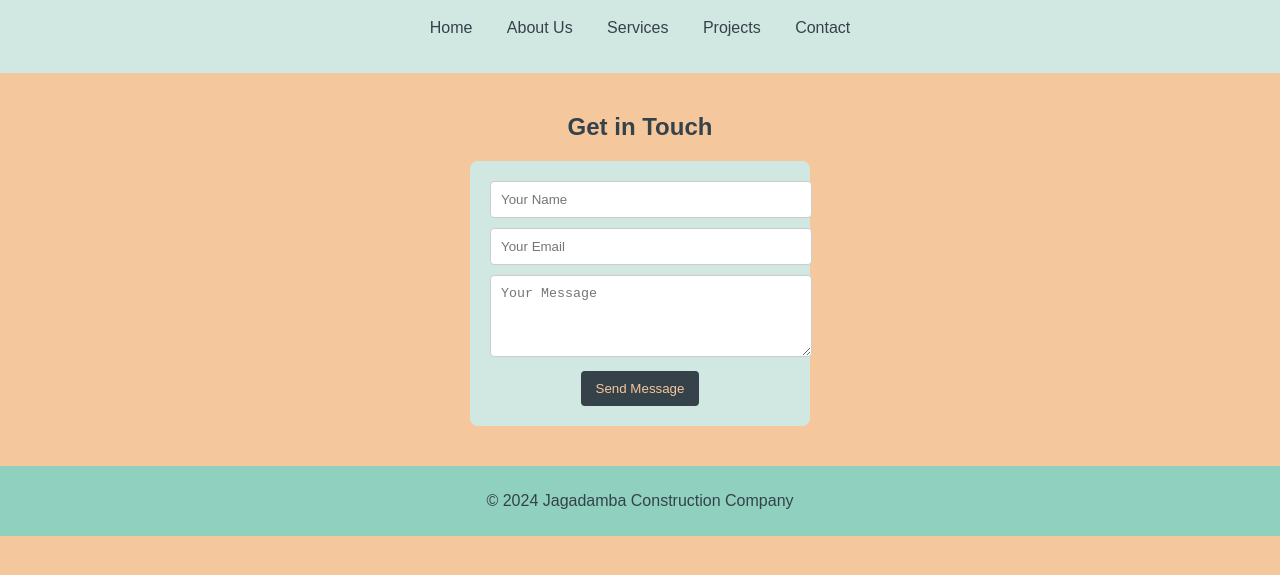
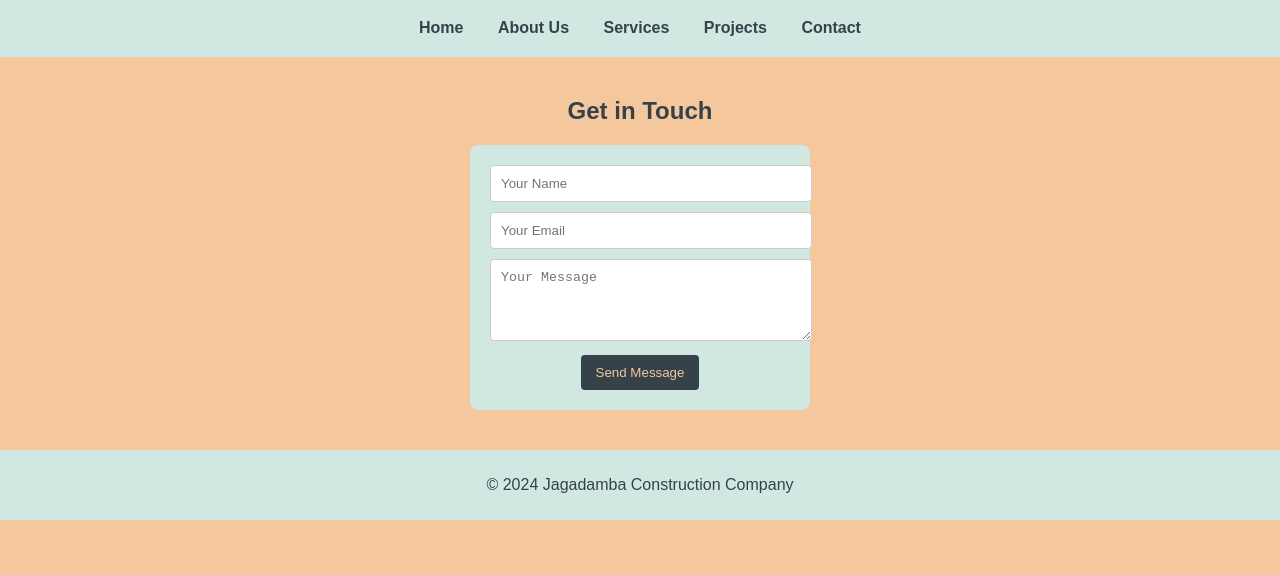
Before and after one commit to Sharanbabu1/Jagadamba-Construction-Company-_MSD424PER1, a website: page src/contact.html in a window 1280 px wide. Shown: the part 81-656 px from the top of the page. Drawn offline with Linux system fonts and the light colour scheme.

Commit message:
Update contact.html

```diff
--- a/src/contact.html
+++ b/src/contact.html
@@ -9,7 +9,7 @@
             font-family: Arial, sans-serif;
             margin: 0;
             padding: 0;
-            background-color:  #f5c79c;
+            background-color: #f5c79c;
         }
         header {
             background: #D1E8E2;
@@ -20,6 +20,7 @@
         nav ul {
             list-style: none;
             padding: 0;
+            margin: 0;
         }
         nav ul li {
             display: inline;
@@ -28,6 +29,11 @@
         nav ul li a {
             color: #35424a;
             text-decoration: none;
+            font-weight: bold;
+            transition: color 0.3s;
+        }
+        nav ul li a:hover {
+            color: #f5c79c;
         }
         h2 {
             text-align: center;
@@ -58,13 +64,14 @@
             border: none;
             border-radius: 4px;
             cursor: pointer;
+            transition: background 0.3s;
         }
         button:hover {
             background: #e8491d;
         }
         footer {
-            background: #8fd0bf;
-            color:  #35424a;
+            background:  #D1E8E2;
+            color: #35424a;
             text-align: center;
             padding: 10px 0;
             position: relative;
```
